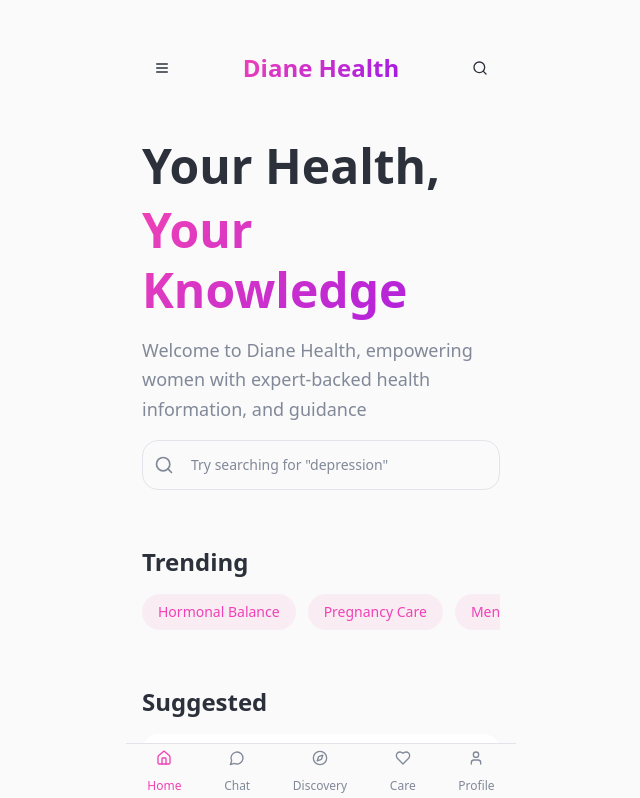
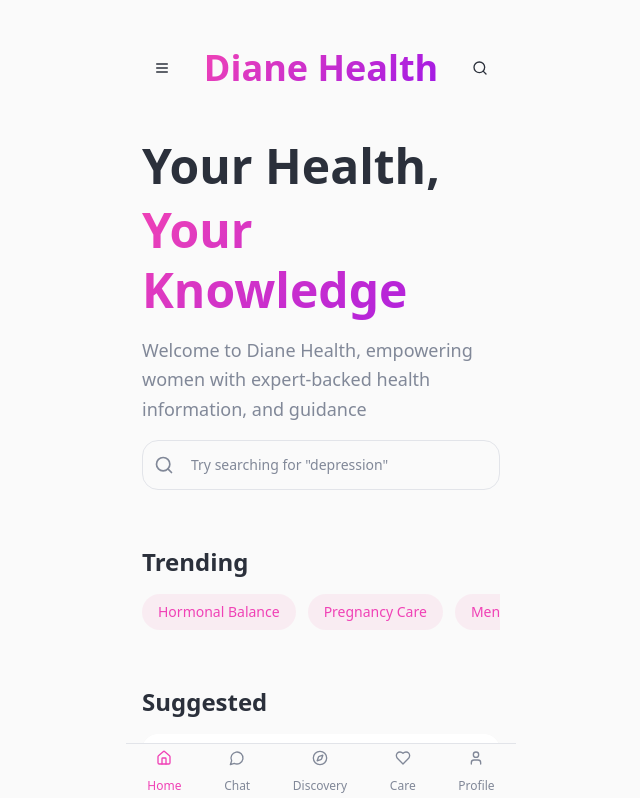
Before and after one commit to georgedial/women-whispers-feed, a React (Vite) app: page / in a window 1280 px wide. Shown: the top 798 px of the page, without its empty margins (319-959 px from the left). Built offline with nearby package versions, Linux system fonts and the light colour scheme; the HTML template or start-up script is replaced by a standard one.

Commit message:
Make logo larger

```diff
--- a/src/components/MobileHeader.tsx
+++ b/src/components/MobileHeader.tsx
@@ -8,7 +8,7 @@ const MobileHeader = () => {
         <Menu className="h-8 w-8" />
       </Button>
 
-      <h1 className="text-2xl font-bold gradient-text">
+      <h1 className="text-4xl font-bold gradient-text">
         Diane Health
       </h1>
 
```
